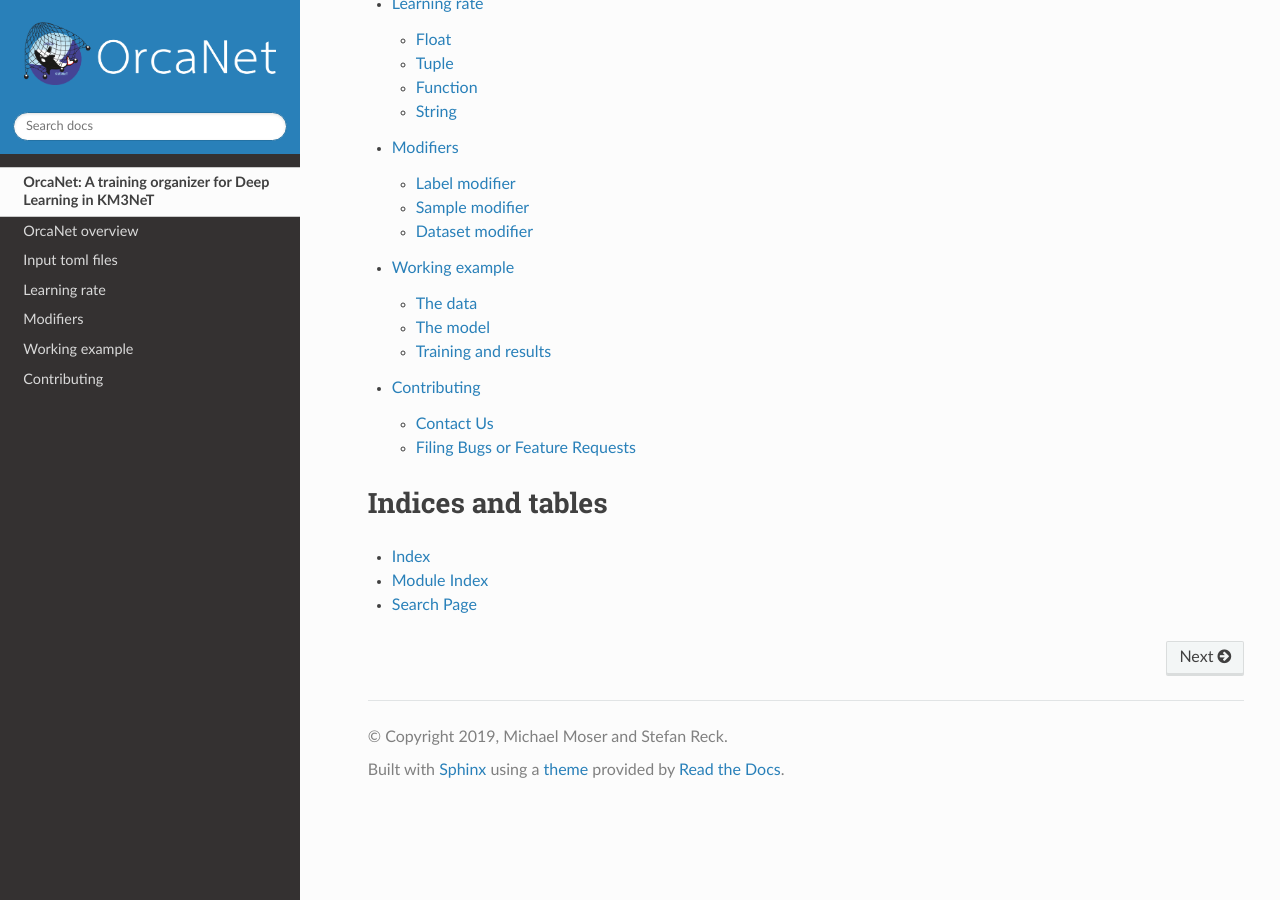
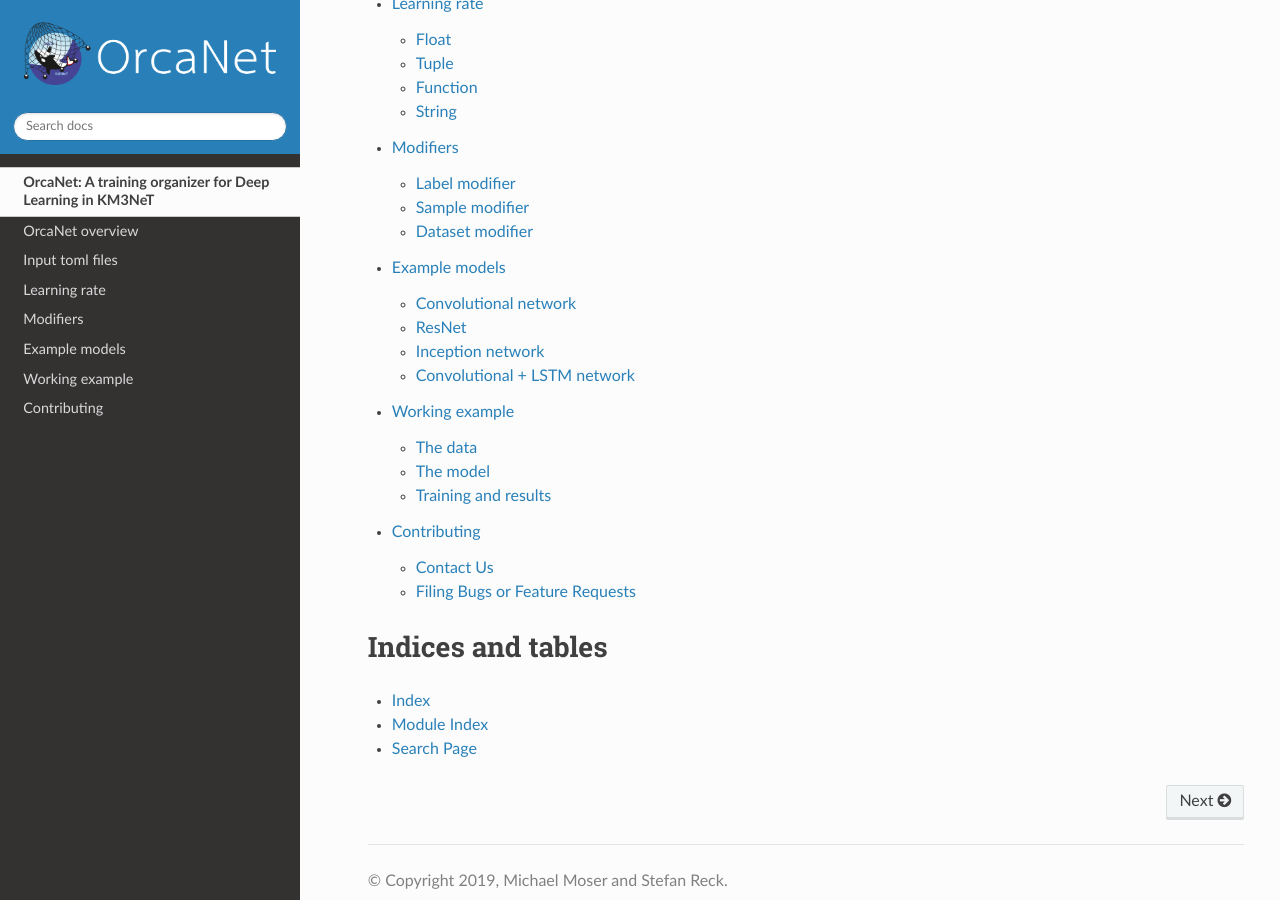
Before and after one commit to KM3NeT/OrcaNet, a Sphinx documentation site: the page built from docs/index.rst, in a window 1280 px wide and 900 px high, scrolled down 1183 px. Built offline with Sphinx 7.4.7 and the Read the Docs theme 2.0.0, drawn with Linux system fonts in a browser that asks for light colours; the version number could not be read and is left out; some of the changed lines change nothing that is shown.

Commit message:
expand doc

```diff
--- /dev/null
+++ b/docs/example_models.rst
@@ -0,0 +1,40 @@
+.. _example_models_page:
+
+Example models
+==============
+
+This page lists a variety of example models. Shown are the model toml files
+that can be used with the :py:class:`orcanet.model_builder.ModelBuilder`
+class.
+
+Convolutional network
+---------------------
+
+.. literalinclude:: ../examples/model_files/cnn.toml
+   :language: toml
+   :linenos:
+   :caption: examples/model_files/cnn.toml
+
+ResNet
+------
+
+.. literalinclude:: ../examples/model_files/resnet.toml
+   :language: toml
+   :linenos:
+   :caption: examples/model_files/resnet.toml
+
+Inception network
+-----------------
+
+.. literalinclude:: ../examples/model_files/inception.toml
+   :language: toml
+   :linenos:
+   :caption: examples/model_files/inception.toml
+
+Convolutional + LSTM network
+----------------------------
+
+.. literalinclude:: ../examples/model_files/lstm.toml
+   :language: toml
+   :linenos:
+   :caption: examples/model_files/lstm.toml
--- a/docs/index.rst
+++ b/docs/index.rst
@@ -27,6 +27,7 @@
    input_list
    lr
    modifiers
+   example_models
    full_example
    CONTRIBUTING
 
--- a/docs/input_list.rst
+++ b/docs/input_list.rst
@@ -49,7 +49,8 @@ the ``model_file`` argument of
     mb = ModelBuilder(model_file="model.toml")
     model = mb.build(organizer)
 
-Here is an example for the proper file format:
+Here is an example for the proper file format
+(See :ref:`example_models_page` for more examples):
 
 .. literalinclude:: ../examples/model_files/explanation.toml
    :language: toml
```
